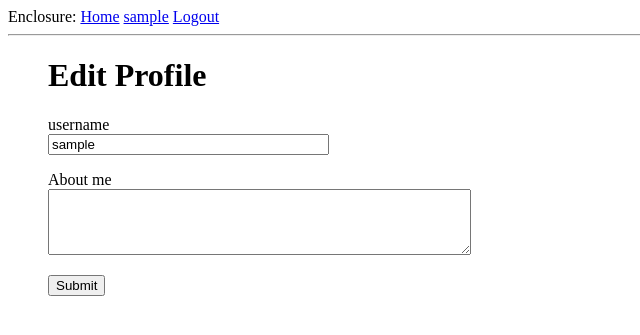
After one commit to riteshc852/Enclosure, a Flask app: page /edit_profile in a window 1280 px wide. The commit adds this page. Shown: the top 335 px of the page, without its empty margins (0-640 px from the left). Run offline with Flask 3, Linux system fonts and the light colour scheme; the visitor is signed in with stand-in values (Sample User, id 1); data comes from the database, SQL or seed files in the repository.

Commit message:
This commit will add user profile personalization

```diff
--- a/app/forms.py
+++ b/app/forms.py
@@ -1,6 +1,6 @@
 from flask_wtf import FlaskForm
-from wtforms import StringField, PasswordField, BooleanField, SubmitField
-from wtforms.validators import DataRequired ,Email , EqualTo , ValidationError
+from wtforms import StringField, PasswordField, BooleanField, TextAreaField ,SubmitField
+from wtforms.validators import DataRequired ,Email , EqualTo , ValidationError ,Length
 from app import db
 from app.model import users
 import sqlalchemy as sa
@@ -23,3 +23,7 @@ class LoginForm(FlaskForm):
     password = PasswordField("password" , validators=[DataRequired()])
     remember_me= BooleanField("Remember me")
     submit = SubmitField("Sign in")
+class ProfileEditForm(FlaskForm):
+    username = StringField("username" , validators=[DataRequired()])
+    about_me = TextAreaField("About me" , validators=[Length(min=0 , max=140)])
+    submit = SubmitField("Submit")
--- a/app/model.py
+++ b/app/model.py
@@ -5,17 +5,22 @@ from app import db
 from datetime import datetime,timezone
 from werkzeug.security import generate_password_hash , check_password_hash
 from flask_login import UserMixin
+from hashlib import md5
 from app import login
 # in python db model every row is defined as single object
 # db.Model is class inheritance from sqlAlchemy
 
 class users(UserMixin , db.Model):
+
     id: sor.Mapped[int] = sor.mapped_column(primary_key=True )
     username : sor.Mapped[str] = sor.mapped_column(sa.String(64) , index=True , unique=True)
     email : sor.Mapped[str] = sor.mapped_column(sa.String(120) , index=True , unique=True)
     password_hash : sor.Mapped[Optional[str]] = sor.mapped_column(sa.String(256))
     # this method is used for log and errors this function returns where the problem is in relation
-    posts: sor.WriteOnlyMapped["Post"] = sor.relationship(back_populates="author")
+    posts : sor.WriteOnlyMapped["Post"] = sor.relationship(back_populates="author")
+    about_me : sor.Mapped[Optional[str]] = sor.mapped_column(sa.String(140))
+    last_seen : sor.Mapped[Optional[datetime]] = sor.mapped_column(default=lambda : datetime.now(timezone.utc))
+
     def set_password(self , password):
         self.password_hash = generate_password_hash(password)
     def password_check(self , password):
@@ -23,10 +28,14 @@ class users(UserMixin , db.Model):
     @login.user_loader # every user needs their id for session storage flask-login dont have knowledge of database
     def load_user(id):
         return db.session.get(users , int(id))
+    def avatar(self , size):
+        digest = md5(self.email.lower().encode('utf-8')).hexdigest()
+        return f"https://www.gravatar.com/avatar/{digest}?d=identicon&s={size}"
     def __repr__(self):
         return '<User {}>'.format(self.username)
 
 class Post(db.Model):
+
     id:sor.Mapped[int] = sor.mapped_column(primary_key=True)
     body: sor.Mapped[str] = sor.mapped_column(sa.String(140))
     timestamp : sor.Mapped[datetime] = sor.mapped_column(
@@ -35,5 +44,6 @@ class Post(db.Model):
     )
     user_id: sor.Mapped[int] = sor.mapped_column(sa.ForeignKey(users.id) , index=True)
     author : sor.Mapped[users] = sor.relationship(back_populates="posts")
+
     def __repr__(self):
         return "Post{}".format(self.body)
--- a/app/routes.py
+++ b/app/routes.py
@@ -1,10 +1,11 @@
 # this file provides the routes
 from app import app # this is the app variable of flask from __init__.py
 from flask import render_template, request , flash , redirect ,url_for
-from app.forms import LoginForm , RegestrationForm
+from app.forms import LoginForm , RegestrationForm , ProfileEditForm
 from app import db
 from app.model import users
 from flask_login import current_user , login_user , logout_user , login_required
+from datetime import datetime , timezone
 from urllib.parse import urlsplit
 import sqlalchemy as sa
 @app.route("/")
@@ -55,6 +56,34 @@ def login():
             next_page = url_for('index')
         return redirect(url_for('index'))
     return render_template('login.html', title='Sign In', form=form)
+@app.before_request # this function will constantly update time for every view function
+def before_request():
+    if current_user.is_authenticated:
+        current_user.last_seen = datetime.now(timezone.utc)
+        db.session.commit()
+@app.route("/user/<username>")
+@login_required
+def user(username):
+    user = db.first_or_404(sa.select(users).where(users.username == username))
+    posts=[
+        {"author" : user , "body" :"Test post 1"},
+        {"author" : user , "body" :"Test post 2"}
+    ]
+    return render_template("user.html", user=user , posts=posts  )
+@app.route("/edit_profile" , methods=["GET" , "POST"])
+@login_required
+def edit_profile():
+    form = ProfileEditForm()
+    if form.validate_on_submit():
+        current_user.username = form.username.data
+        current_user.about_me = form.about_me.data
+        db.session.commit()
+        flash("Your changes Have been saved")
+        return redirect(url_for("edit_profile"))
+    elif request.method == "GET":
+        form.username.data = current_user.username
+        form.about_me.data = current_user.about_me
+    return render_template("edit_profile.html" , title = "Edit Profile" , form = form)
 @app.route("/logout")
 def logout():
     logout_user()
--- a/app/templates/base.html
+++ b/app/templates/base.html
@@ -14,6 +14,7 @@
           <a href="{{ url_for('login' ) }}">Login</a>
           {% else %}
           <a href="{{ url_for('index' ) }}">Home</a>
+          <a href="{{ url_for('user' , username=current_user.username ) }}">{{ current_user.username }}</a>
           <a href="{{ url_for('logout' ) }}">Logout</a>
           {% endif %}
         </div>
--- /dev/null
+++ b/app/templates/edit_profile.html
@@ -0,0 +1,24 @@
+{% extends 'base.html' %}
+{% block content %}
+<h1>Edit Profile</h1>
+<form action="" method="post">
+    {{ form.hidden_tag() }}
+    <p>
+        {{ form.username.label }} <br>
+        {{ form.username(size=32) }} <br>
+        {% for error in errors %}
+            <span style="color: red;">
+                [{{ error }}]
+            </span>
+        {% endfor %}
+    </p>
+    <p>
+        {{ form.about_me.label }} <br>
+        {{ form.about_me(cols=50, rows=4) }} <br>
+        {% for error in errors %}
+            <span style="color: red;">[{{ error }}] </span>
+        {% endfor %}
+    </p>
+    <p> {{ form.submit() }} </p>
+</form>
+{% endblock %}
```
Also changed, not shown: app/templates/_post.html (added, +11 -0 lines), app/templates/user.html (added, +30 -0 lines), migrations/versions/b19a8fb9d783_new_fields_added.py (added, +34 -0 lines).
